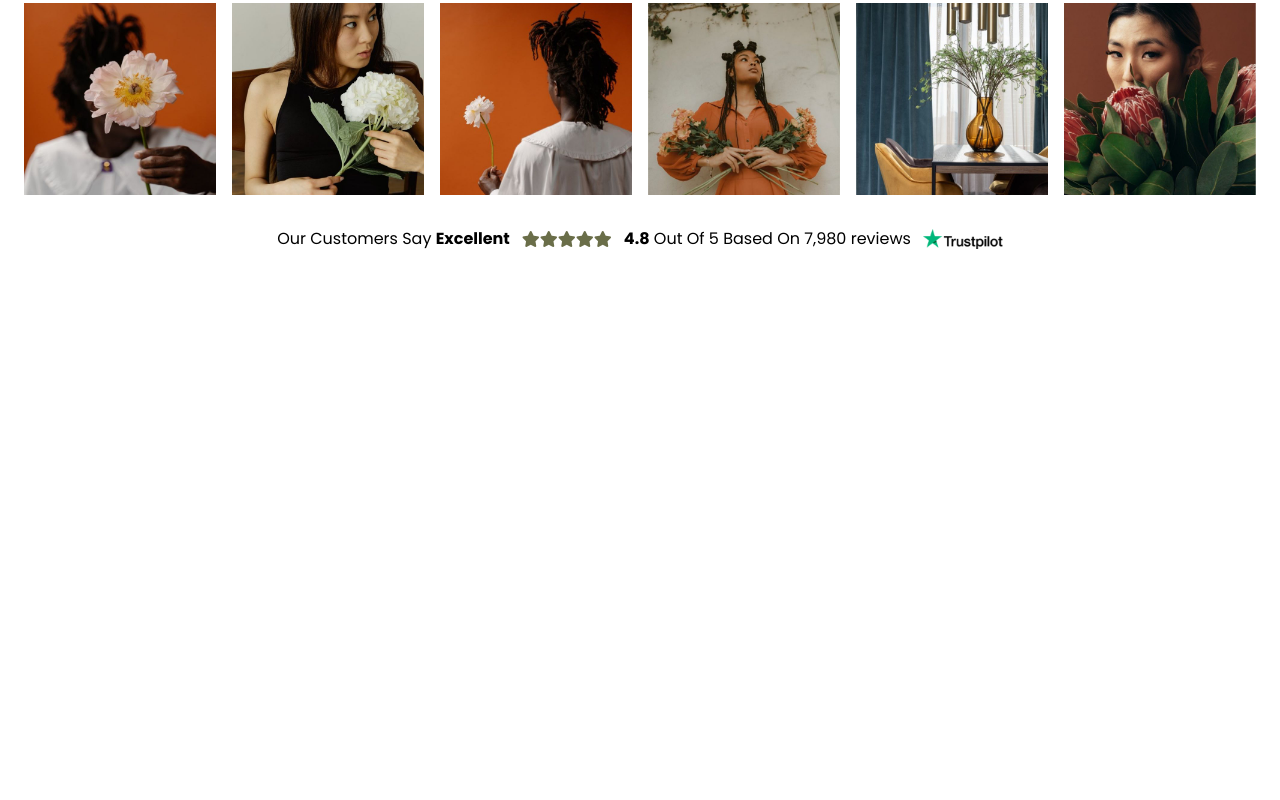
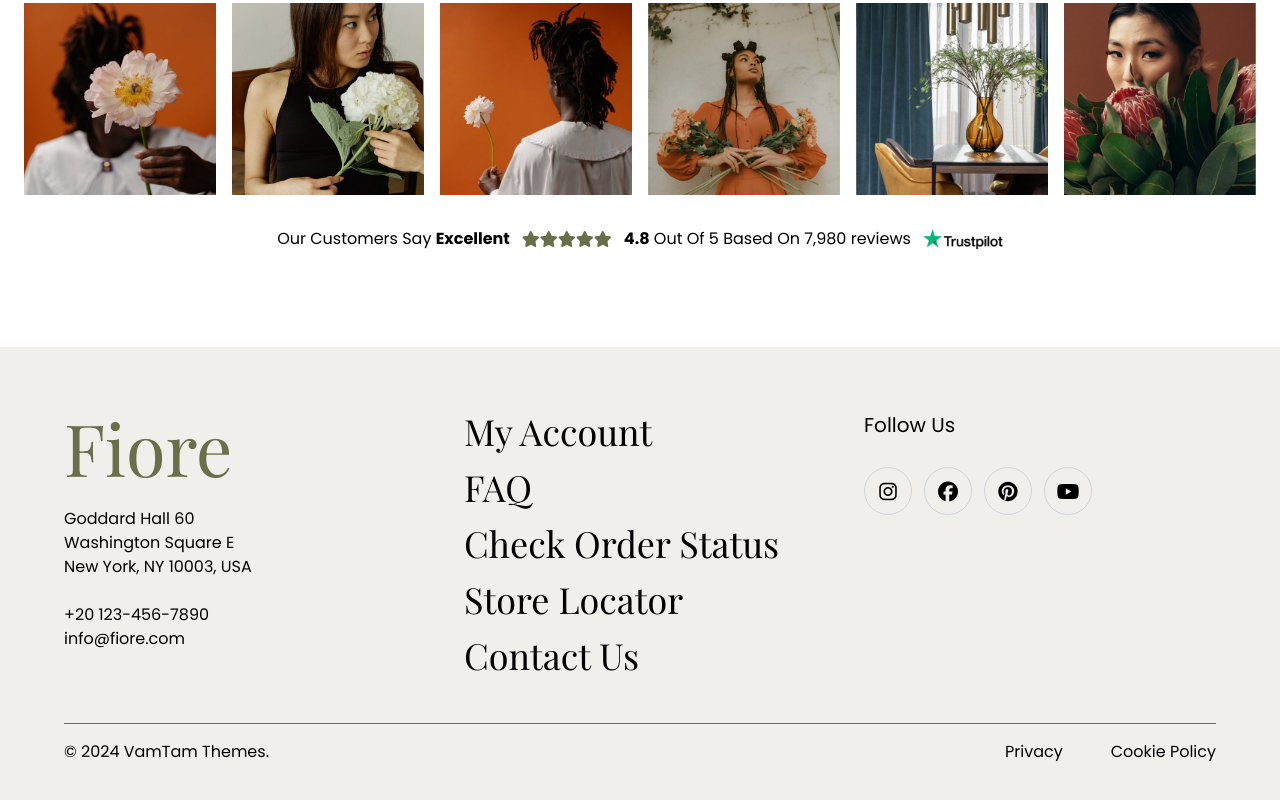
Before and after one commit to YousiefSameh/Fiore, a React (Create React App) app: page / in a window 1280 px wide. Shown: the part 7947-8747 px from the top of the page. Before the commit the page ends 8294 px from the top, so only its background shows below. Built offline with nearby package versions, Linux system fonts and the light colour scheme; a web font is replaced by a local one.

Commit message:
Create Footer

```diff
--- a/src/App.js
+++ b/src/App.js
@@ -11,6 +11,7 @@ import Blogs from './Blogs';
 import Readmore from './Readmore';
 import OurStore from './OurStore';
 import FollowUs from './FollowUs';
+import Footer from './footer';
 
 const App = () => {
   return (
@@ -27,6 +28,7 @@ const App = () => {
       <Readmore />
       <OurStore />
       <FollowUs />
+      <Footer />
     </main>
   );
 };
--- /dev/null
+++ b/src/footer.jsx
@@ -0,0 +1,51 @@
+import React from 'react'
+
+const Footer = () => {
+  return (
+    <footer className='p-8 lg:p-16 bg-third'>
+      <div className="container mx-auto grid grid-cols-1 sm:grid-cols-2 lg:grid-cols-3 gap-12">
+        <div className="col flex flex-col gap-6">
+          <h1 className='font-primary text-secondary text-5xl sm:text-6xl lg:text-7xl'>Fiore</h1>
+          <p>Goddard Hall 60 <br /> Washington Square E <br /> New York, NY 10003, USA</p>
+          <p>+20 123-456-7890 <br /> info@fiore.com</p>
+        </div>
+        <div className="col flex flex-col gap-4">
+          <a href="#" className='text-2xl sm:text-3xl lg:text-4xl font-primary'>My Account</a>
+          <a href="#" className='text-2xl sm:text-3xl lg:text-4xl font-primary'>FAQ</a>
+          <a href="#" className='text-2xl sm:text-3xl lg:text-4xl font-primary'>Check Order Status</a>
+          <a href="#" className='text-2xl sm:text-3xl lg:text-4xl font-primary'>Store Locator</a>
+          <a href="#" className='text-2xl sm:text-3xl lg:text-4xl font-primary'>Contact Us</a>
+        </div>
+        <div className="col flex flex-col gap-4">
+          <p className="text-lg sm:text-xl">Follow Us</p>
+          <div className="social-media flex gap-3 mt-3">
+            <a href="#" className="w-10 h-10 sm:w-12 sm:h-12 rounded-full flex items-center justify-center border border-gray-300 hover:bg-black hover:border-black transition-all hover:text-white">
+              <i className="fa-brands fa-instagram fa-lg"></i>
+            </a>
+            <a href="#" className="w-10 h-10 sm:w-12 sm:h-12 rounded-full flex items-center justify-center border border-gray-300 hover:bg-black hover:border-black transition-all hover:text-white">
+              <i className="fa-brands fa-facebook fa-lg"></i>
+            </a>
+            <a href="#" className="w-10 h-10 sm:w-12 sm:h-12 rounded-full flex items-center justify-center border border-gray-300 hover:bg-black hover:border-black transition-all hover:text-white">
+              <i className="fa-brands fa-pinterest fa-lg"></i>
+            </a>
+            <a href="#" className="w-10 h-10 sm:w-12 sm:h-12 rounded-full flex items-center justify-center border border-gray-300 hover:bg-black hover:border-black transition-all hover:text-white">
+              <i className="fa-brands fa-youtube fa-lg"></i>
+            </a>
+          </div>
+        </div>
+      </div>
+      <div className="container mt-12">
+        <hr className='border-secondary'/>
+        <div className="content flex flex-col sm:flex-row justify-between items-center mt-4 text-center sm:text-left">
+          <p>&copy; 2024 VamTam Themes.</p>
+          <div className="flex gap-4 sm:gap-12 mt-4 sm:mt-0">
+            <p>Privacy</p>
+            <p>Cookie Policy</p>
+          </div>
+        </div>
+      </div>
+    </footer>
+  )
+}
+
+export default Footer;
```
